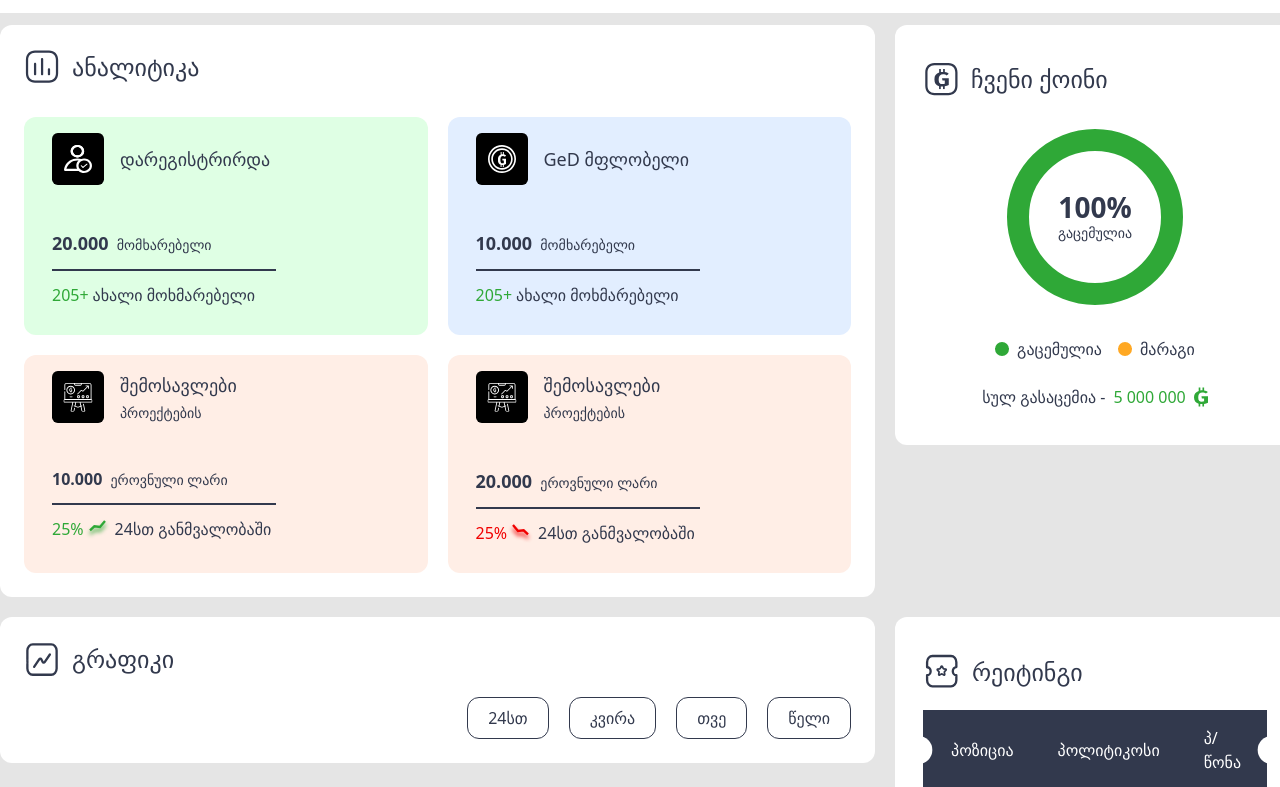
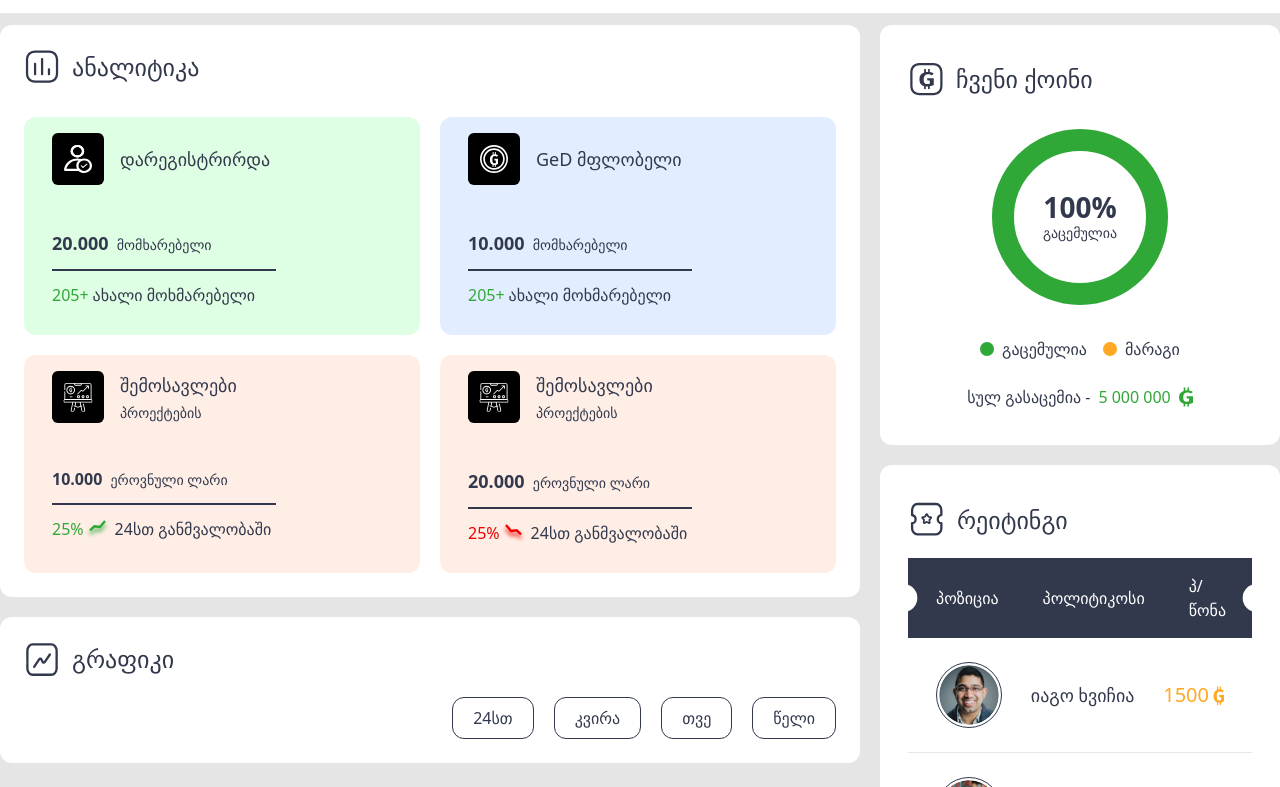
Before and after one commit to Chkhikvadzeg/girchi, a plain HTML site: page index.html in a window 1280 px wide. Shown: the part 161-948 px from the top of the page. Drawn offline with Linux system fonts and the light colour scheme.

Commit message:
Changed main section grid template column property

```diff
--- a/index.html
+++ b/index.html
@@ -105,6 +105,7 @@
     </header>
 
     <section class="container mx-auto mt-3 grid grid-cols-1 gap-5 items-start xl:grid-cols-dashboard">
+            <div class="space-y-5">
                 <section class="p-6 bg-white rounded-xl">
                     <div class="flex items-center space-x-3 mb-8 text-xl lg:text-2xl ">
                         <img src="./assets/analitycs.svg" alt="analitycs">
@@ -183,6 +184,20 @@
                         </div>
                     </div>
                 </section>
+                <section class="p-6 bg-white rounded-xl">
+                    <div class="flex items-center space-x-3 mb-5 text-xl lg:text-2xl ">
+                        <img src="./assets/schedule.svg" alt="schedule">
+                        <h3>გრაფიკი</h3>
+                    </div>
+                    <div class="flex justify-end space-x-5">
+                        <button class="py-2 px-5 border rounded-xl border-grayOpacityFull duration-200 focus:outline-none hover:bg-grayOpacityFull hover:text-white">24სთ</button>
+                        <button class="py-2 px-5 border rounded-xl border-grayOpacityFull duration-200 focus:outline-none hover:bg-grayOpacityFull hover:text-white">კვირა</button>
+                        <button class="py-2 px-5 border rounded-xl border-grayOpacityFull duration-200 focus:outline-none hover:bg-grayOpacityFull hover:text-white">თვე</button>
+                        <button class="py-2 px-5 border rounded-xl border-grayOpacityFull duration-200 focus:outline-none hover:bg-grayOpacityFull hover:text-white">წელი</button>
+                    </div>
+                </section>
+            </div>
+            <div class="space-y-5">
                 <section class="px-7 py-9 bg-white rounded-xl flex flex-col justify-center items-center">
                     <div class="flex items-center space-x-3 mb-8 text-xl lg:text-2xl self-start ">
                         <img src="./assets/coin.svg" alt="coin">
@@ -206,18 +221,6 @@
                         <span class="whitespace-nowrap">სულ გასაცემია - </span>
                         <span class="text-lightGreen block whitespace-nowrap">5 000 000</span>
                         <img src="./assets/GED.svg" alt="GED coin">
-                </div>
-            </section>
-            <section class="p-6 bg-white rounded-xl">
-                <div class="flex items-center space-x-3 mb-5 text-xl lg:text-2xl ">
-                    <img src="./assets/schedule.svg" alt="schedule">
-                    <h3>გრაფიკი</h3>
-                </div>
-                <div class="flex justify-end space-x-5">
-                    <button class="py-2 px-5 border rounded-xl border-grayOpacityFull duration-200 focus:outline-none hover:bg-grayOpacityFull hover:text-white">24სთ</button>
-                    <button class="py-2 px-5 border rounded-xl border-grayOpacityFull duration-200 focus:outline-none hover:bg-grayOpacityFull hover:text-white">კვირა</button>
-                    <button class="py-2 px-5 border rounded-xl border-grayOpacityFull duration-200 focus:outline-none hover:bg-grayOpacityFull hover:text-white">თვე</button>
-                    <button class="py-2 px-5 border rounded-xl border-grayOpacityFull duration-200 focus:outline-none hover:bg-grayOpacityFull hover:text-white">წელი</button>
                     </div>
                 </section>
                 <section class="px-7 py-9 bg-white rounded-xl flex flex-col">
@@ -268,6 +271,7 @@
                         </div>
                     </div>
                 </section>
+            </div>
     </section>
 
     <section class="container mx-auto my-7 p-6 bg-[#F8F8F8] rounded-xl">
--- a/tailwind.config.js
+++ b/tailwind.config.js
@@ -18,7 +18,7 @@ module.exports = {
         'mainRed': '#f10000',
       },
       gridTemplateColumns: {
-        'dashboard': 'minmax(875px, 1fr) minmax(400px, 1fr)',
+        'dashboard': 'auto 400px',
         'cards': 'repeat(2, minmax(300px, 407px))',
       },
     },
```
Also changed, not shown: styles.css. Lines whose indentation alone changed are shown as unchanged.
